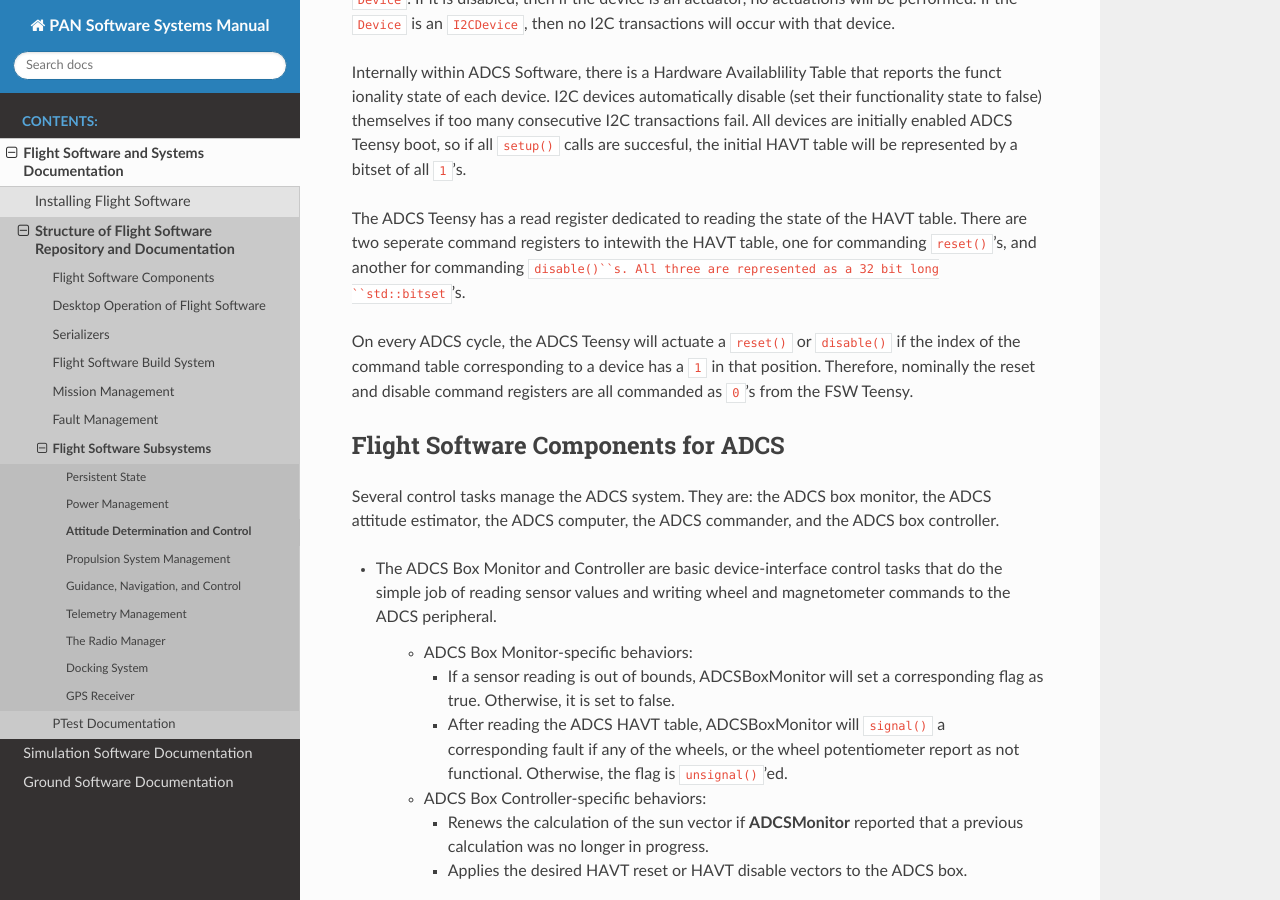
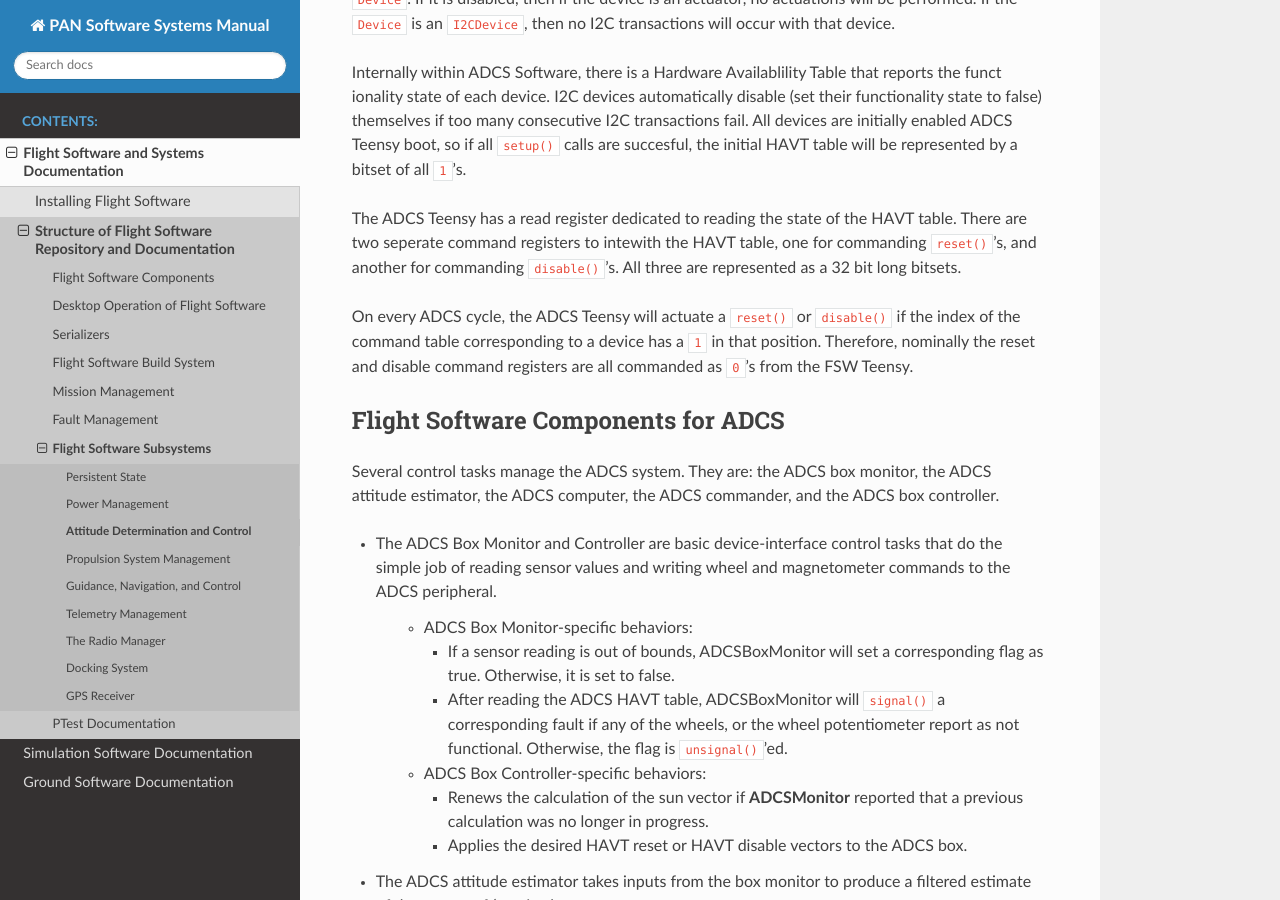
Before and after one commit to pathfinder-for-autonomous-navigation/Documentation, a Sphinx documentation site: the page built from source/flight_software/subsystems/adcs.rst, in a window 1280 px wide and 900 px high, scrolled down 2202 px. Built offline with Sphinx 7.4.7 and the Read the Docs theme 2.0.0, drawn with Linux system fonts in a browser that asks for light colours.

Commit message:
push fix typo

```diff
--- a/source/flight_software/subsystems/adcs.rst
+++ b/source/flight_software/subsystems/adcs.rst
@@ -103,7 +103,7 @@ all ``setup()`` calls are succesful, the initial HAVT table will be represented
 
 The ADCS Teensy has a read register dedicated to reading the state of the HAVT table.
 There are two seperate command registers to intewith the HAVT table, one for commanding ``reset()``'s,
-and another for commanding ``disable()``s. All three are represented as a 32 bit long ``std::bitset``'s.
+and another for commanding ``disable()``'s. All three are represented as a 32 bit long bitsets.
 
 On every ADCS cycle, the ADCS Teensy will actuate a ``reset()`` or ``disable()`` if the index of the
 command table corresponding to a device has a ``1`` in that position.
```
